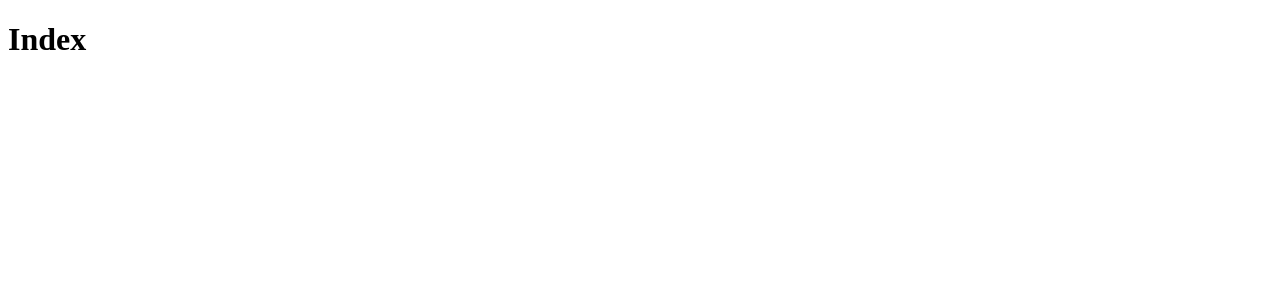
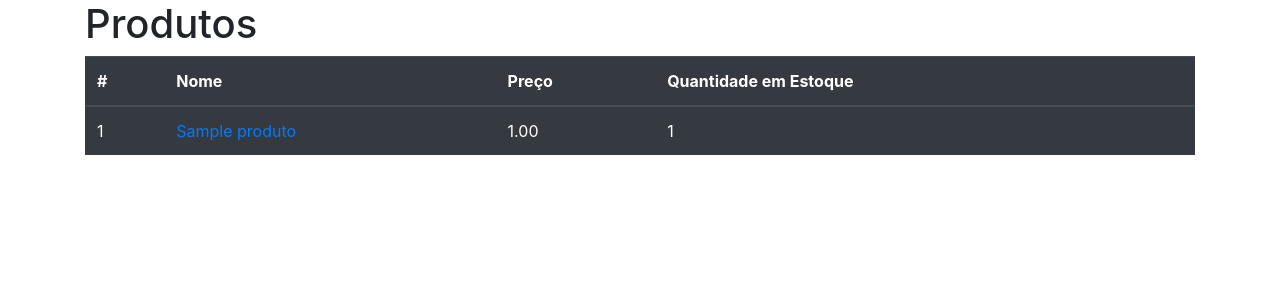
Before and after one commit to DjangoEssential-UDEMYCourse/django-Intermediario-MySQL, a Django app: page / in a window 1280 px wide. Before the commit the part shown is almost empty. Shown: the top 300 px of the page. Run offline with Django 3.2, Linux system fonts and the light colour scheme; tables that the repository leaves empty hold one stand-in row (values such as "Sample post"); parts of the project's set-up code (start-up, migrations or seed data) failed here and were passed over; some libraries are stand-ins or nearby versions.

Commit message:
[Aula 44] MOdificando Template e adicionando modal Base

```diff
--- a/core/templates/index.html
+++ b/core/templates/index.html
@@ -1,10 +1,48 @@
+{% load bootstrap4 %}
+
 <!DOCTYPE html>
 <html lang="pt-br">
 <head>
     <meta charset="UTF-8">
     <title>Index</title>
+
+    {% bootstrap_css %}
 </head>
 <body>
-    <h1>Index</h1>
+    <div class="container">
+        <h1>Produtos</h1>
+
+        <table class="table table-dark">
+            <thead>
+                <tr>
+                    <th scope="col">#</th>
+                    <th scope="col">Nome</th>
+                    <th scope="col">Preço</th>
+                    <th scope="col">Quantidade em Estoque</th>
+                    <th scope="col"></th>
+                </tr>
+            </thead>
+            <tbody>
+                {% for produto in produtos %}
+                    <tr>
+                        <td scope="row">{{ produto.id }}</td>
+                        <td scope="row">
+                           <a href="#modal{{produto.id}}" data-toggle="modal">{{ produto.nome }}</a>
+                        </td>
+                        <td scope="row">{{ produto.preco }}</td>
+                        <td scope="row">{{ produto.estoque }}</td>
+                    </tr>
+                    <div class="modal fade bd-example-modal-lg" id="modal{{produto.id}}" tabindex="-1" role="dialog" aria-labelledby="myLargeModalLabel" aria-hidden="true">
+                      <div class="modal-dialog modal-lg">
+                        <div class="modal-content">
+                          ...
+                        </div>
+                      </div>
+                    </div>
+                {% endfor %}
+            </tbody>
+        </table>
+    </div>
+    {% bootstrap_javascript jquery='full' %}
 </body>
 </html>
--- a/core/views.py
+++ b/core/views.py
@@ -2,10 +2,14 @@ from django.shortcuts import render
 from django.contrib import messages
 
 from .forms import ContatoForm, ProdutoModelForm
+from .models import Produto
 
 
 def index(request):
-	return render(request, 'index.html')
+	context = {
+		'produtos': Produto.objects.all()
+	}
+	return render(request, 'index.html', context)
 
 
 def contato(request):
--- a/django2/settings.py
+++ b/django2/settings.py
@@ -128,7 +128,7 @@ USE_TZ = True
 STATIC_URL = '/static/'
 STATIC_ROOT = os.path.join(BASE_DIR, 'staticfiles')
 MEDIA_URL = 'media/'
-MEDIA_ROOT = os.path.joins(BASE_DIR, 'media')
+MEDIA_ROOT = os.path.join(BASE_DIR, 'media')
 
 # Default primary key field type
 # https://docs.djangoproject.com/en/3.2/ref/settings/#default-auto-field
```
